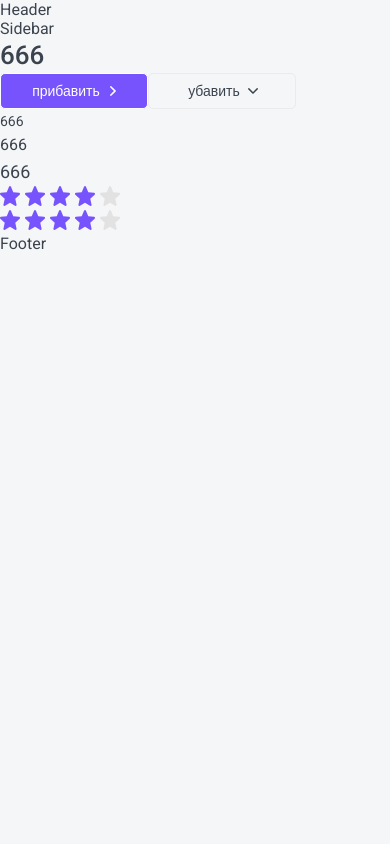
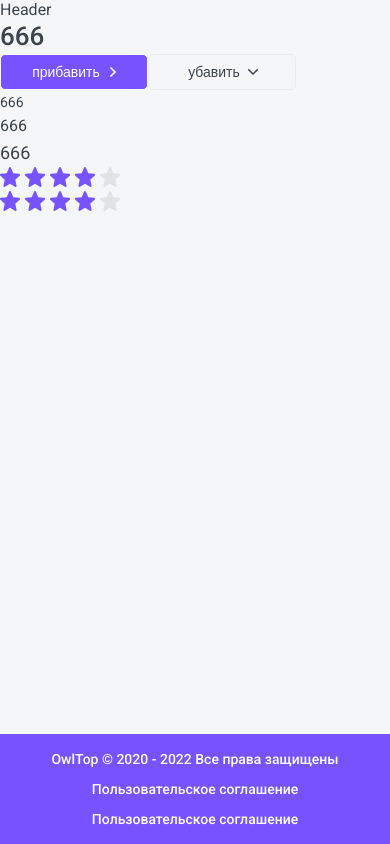
Before and after one commit to stats21220/top-app, a Next.js app: page / in a window 390 px wide. Built offline with nearby package versions, Linux system fonts and the light colour scheme.

Commit message:
css-grid finish

```diff
--- a/layout/Footer/Footer.module.css
+++ b/layout/Footer/Footer.module.css
@@ -0,0 +1,32 @@
+.footer {
+    background: var(--primary);
+    display: grid;
+    padding: 25px 30px;
+    grid-template-columns: 1fr auto auto;
+    gap: 10px 40px;
+    color: var(--white);
+    font-size: 16px;
+    font-weight: 500;
+    line-height: 20px;
+    min-height: 72px;
+}
+
+.footer a:hover {
+    color: var(--green-light);
+}
+
+@media (max-width: 940px) {
+    .footer {
+        font-size: 14px;
+    }
+}
+
+@media (max-width: 765px) {
+    .footer {
+        padding-bottom: 15px;
+        padding-top: 15px;
+        grid-template-columns: 1fr;
+        font-size: 14px;
+        justify-items: center;
+    }
+}
--- a/layout/Footer/Footer.tsx
+++ b/layout/Footer/Footer.tsx
@@ -1,10 +1,14 @@
 import { FooterProps } from './Footer.props';
 import styles from './Footer.module.css'
+import cn from 'classnames';
+import { format } from 'date-fns'
 
-export const Footer = ( { ...props }: FooterProps ): JSX.Element => {
+export const Footer = ( { className, ...props }: FooterProps ): JSX.Element => {
   return (
-      <div { ...props }>
-        Footer
-      </div>
+      <footer className={ cn( styles.footer, className ) } { ...props }>
+        <div>OwlTop © 2020 - { format( new Date(), 'yyyy' ) } Все права защищены</div>
+        <a href="#" target="_blank">Пользовательское соглашение</a>
+        <a href="#" target="_blank">Пользовательское соглашение</a>
+      </footer>
   )
 }
--- a/layout/Layout.module.css
+++ b/layout/Layout.module.css
@@ -0,0 +1,46 @@
+.wrapper {
+    display: grid;
+    grid-template-columns: auto 230px minmax(320px, 1200px) auto;
+    grid-template-rows: auto 1fr auto;
+    min-height: 100vh;
+    gap: 0 30px;
+    grid-template-areas:
+        ". header header ."
+        ". sidebar body ."
+        "footer footer footer footer";
+}
+
+.header {
+    grid-area: header;
+    display: none;
+}
+
+.sidebar {
+    grid-area: sidebar;
+}
+
+.body {
+    grid-area: body;
+}
+
+.footer {
+    grid-area: footer;
+}
+
+@media (max-width: 765px) {
+    .wrapper {
+        grid-template-columns: minmax(320px, 1fr);
+        grid-template-areas:
+            "header"
+            "body"
+            "footer";
+    }
+
+    .sidebar {
+        display: none;
+    }
+
+    .header {
+        display: block;
+    }
+}
--- a/layout/Layout.tsx
+++ b/layout/Layout.tsx
@@ -7,16 +7,14 @@
 
 const Layout = ( { children }: LayoutProps ): JSX.Element => {
   return (
-      <>
-        <Header/>
-        <div>
-          <Sidebar/>
-          <div>
-            { children }
-          </div>
+      <div className={ styles.wrapper }>
+        <Header className={ styles.header }/>
+        <Sidebar className={ styles.sidebar }/>
+        <div className={ styles.body }>
+          { children }
         </div>
-        <Footer/>
-      </>
+        <Footer className={ styles.footer }/>
+      </div>
   )
 }
 
--- a/package.json
+++ b/package.json
@@ -10,6 +10,7 @@
     "stylelint": "stylelint \"**/*.css\" --fix"
   },
   "dependencies": {
+    "date-fns": "^2.28.0",
     "next": "12.0.8",
     "react": "17.0.2",
     "react-dom": "17.0.2"
```
Also changed, not shown: 1 other file (tests, documents, lock files or other folders).
